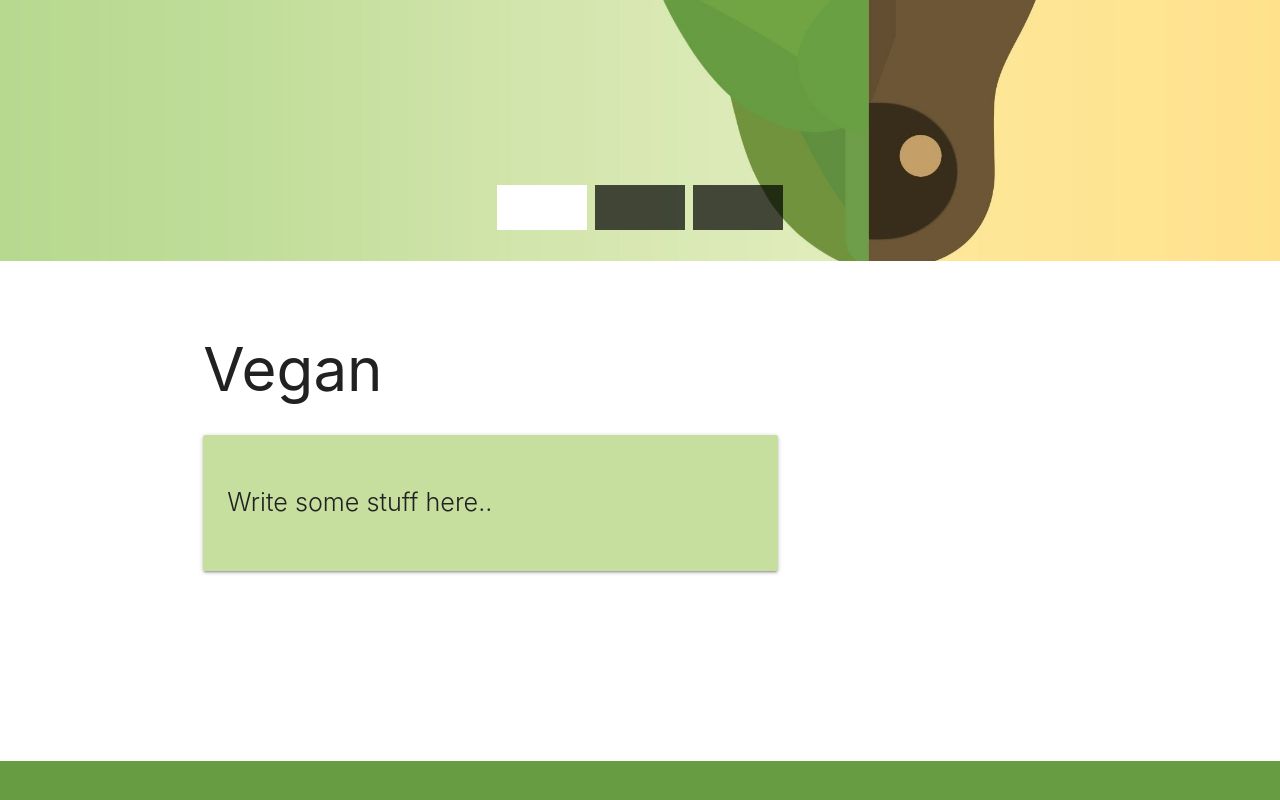
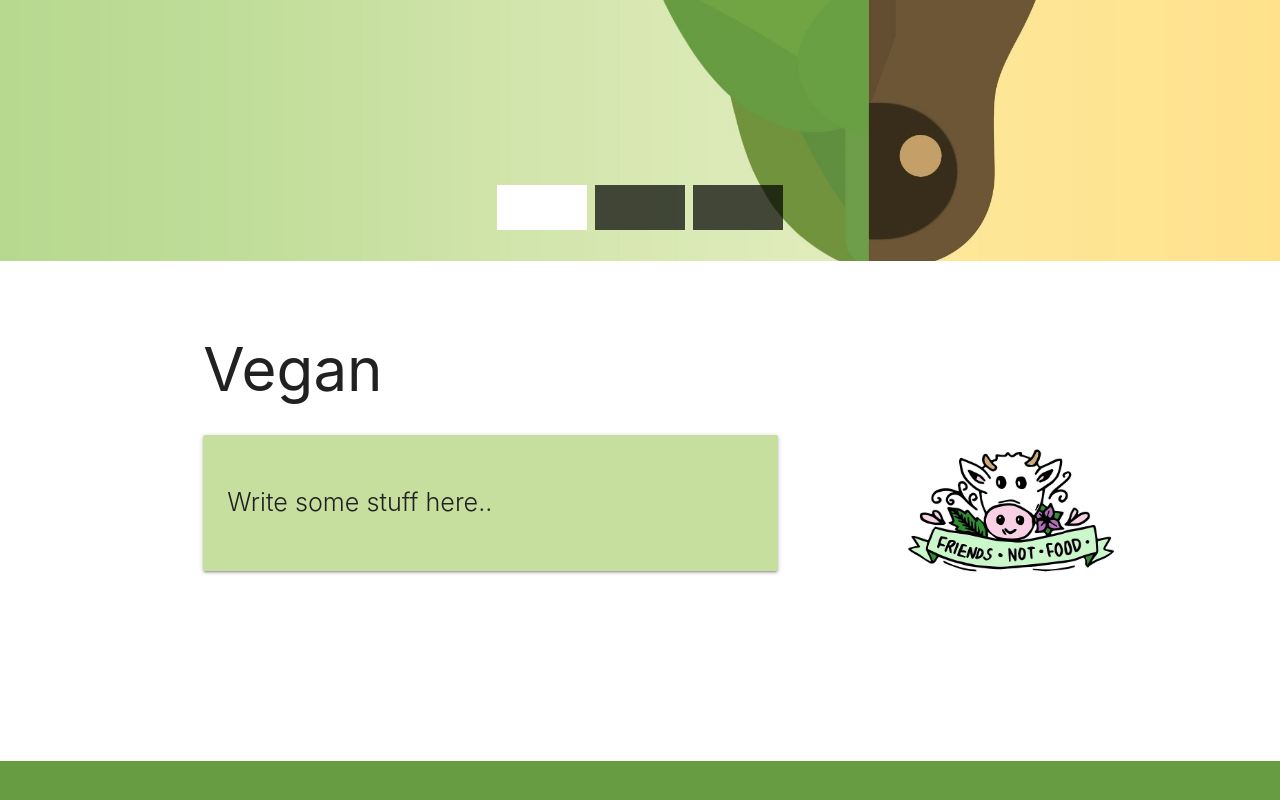
Before and after one commit to mgh0010/why, an Angular app: page / in a window 1280 px wide. Shown: the part 354-1154 px from the top of the page. Built offline with nearby package versions, Linux system fonts and the light colour scheme.

Commit message:
look changes

```diff
--- a/src/app/app.component.ts
+++ b/src/app/app.component.ts
@@ -7,4 +7,5 @@
 })
 export class AppComponent {
   title = 'app';
+  fnfUrl = '/assets/images/fnf.jpg'
 }
```
